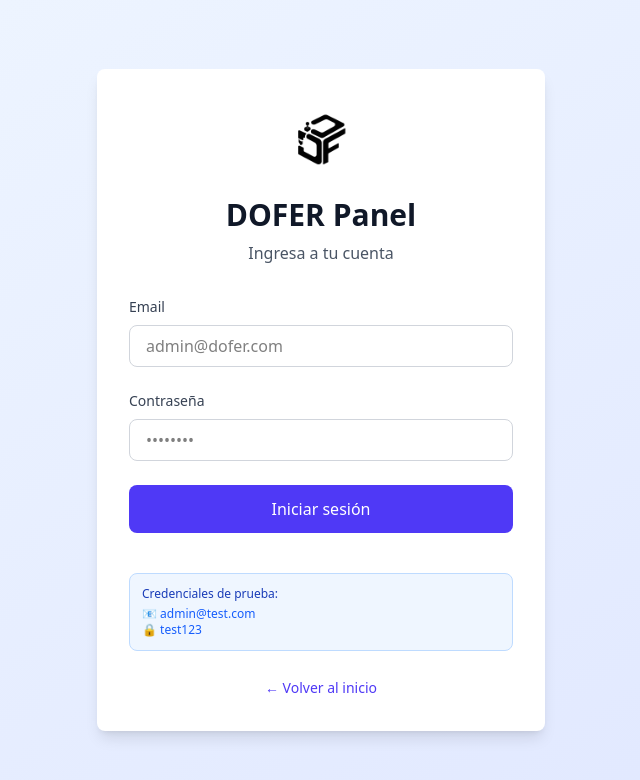
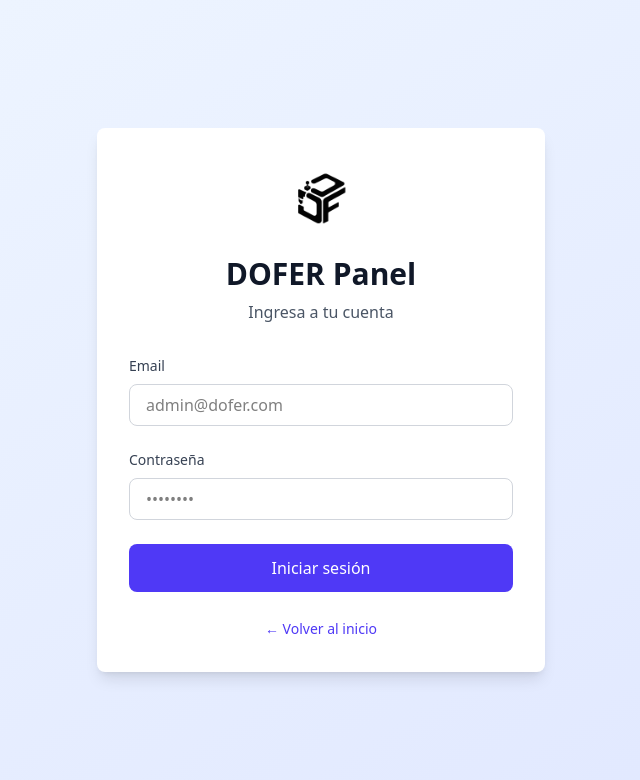
Before and after one commit to ChristopherMora/doferAdm, a Next.js app in the folder dofer-panel-web/: page /login in a window 1280 px wide. Shown: the top 780 px of the page, without its empty margins (319-959 px from the left). Built offline with nearby package versions, Linux system fonts and the light colour scheme.

Commit message:
fix: usar autenticación real de Supabase en login y corregir cookie de sesión

```diff
--- a/dofer-panel-web/app/login/page.tsx
+++ b/dofer-panel-web/app/login/page.tsx
@@ -17,16 +17,6 @@ export default function LoginPage() {
     setError(null)
 
     try {
-      // MODO DE PRUEBA: Credenciales temporales
-      if (email === 'admin@test.com' && password === 'test123') {
-        // Guardar token de prueba en localStorage y cookie
-        localStorage.setItem('test-token', 'test-auth-token')
-        // Crear cookie de sesión para el middleware
-        document.cookie = 'sb-localhost-auth-token=test-auth-token; path=/; max-age=86400'
-        router.push('/dashboard')
-        return
-      }
-
       const { data, error } = await supabase.auth.signInWithPassword({
         email,
         password,
@@ -35,6 +25,8 @@ export default function LoginPage() {
       if (error) throw error
 
       if (data.session) {
+        // Guardar token en cookie para que el middleware pueda validar la sesión
+        document.cookie = `sb-access-token=${data.session.access_token}; path=/; max-age=86400; SameSite=Lax`
         router.push('/dashboard')
       }
     } catch (err: any) {
@@ -102,11 +94,7 @@ export default function LoginPage() {
             {loading ? 'Iniciando sesión...' : 'Iniciar sesión'}
           </button>
 
-          <div className="mt-4 p-3 bg-blue-50 border border-blue-200 rounded-lg">
-            <p className="text-xs text-blue-800 font-medium mb-1">Credenciales de prueba:</p>
-            <p className="text-xs text-blue-600">📧 admin@test.com</p>
-            <p className="text-xs text-blue-600">🔒 test123</p>
-          </div>
+
         </form>
 
         <div className="mt-6 text-center">
--- a/dofer-panel-web/middleware.ts
+++ b/dofer-panel-web/middleware.ts
@@ -23,7 +23,9 @@ export function middleware(request: NextRequest) {
 
   // Check for session token (Supabase)
   const token = request.cookies.get('sb-access-token')?.value ||
-                request.cookies.get('sb-localhost-auth-token')?.value
+                request.cookies.get('sb-localhost-auth-token')?.value ||
+                // Supabase JS v2 stores session in cookies with project ref
+                [...request.cookies.getAll()].find(c => c.name.startsWith('sb-') && c.name.endsWith('-auth-token'))?.value
 
   // Redirect to login if accessing protected route without token
   if (isProtectedRoute && !token) {
```
